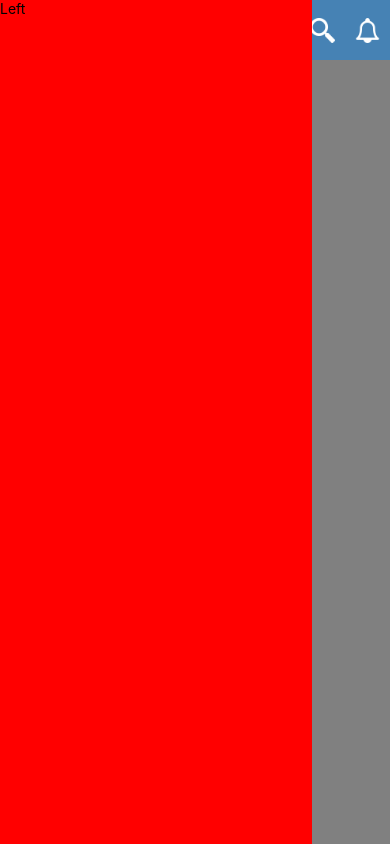
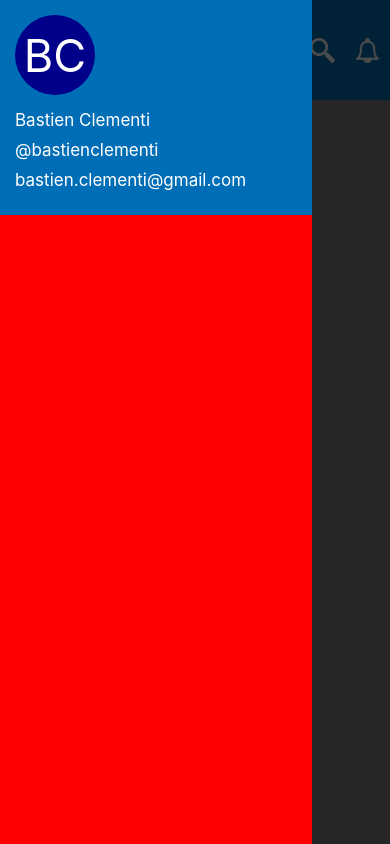
Before and after one commit to Bastien1234/trello-clone-react-native, a React Native app: screen /Log in a window 390 px wide. Both pictures are taken after a click on the element 22 px from the left and 30 px from the top of the page. Built offline with nearby package versions, Linux system fonts and the light colour scheme.

Commit message:
options screen un peu avance

```diff
--- /dev/null
+++ b/constants/constants.js
@@ -0,0 +1,6 @@
+const constants = {
+    blue: "rgb(0, 110, 183)",
+    iconsSize: 25,
+}
+
+export default constants;
--- a/screens/HeaderScreen.js
+++ b/screens/HeaderScreen.js
@@ -1,13 +1,8 @@
 import { StyleSheet, Text, View, Pressable, Image } from 'react-native';
 import React,{ useState } from 'react';
 import { SafeAreaView } from 'react-native-safe-area-context';
-import { createDrawerNavigator } from '@react-navigation/drawer';
 import { NavigationContainer } from '@react-navigation/native';
-
-const Drawer = createDrawerNavigator();
-
-const blue = "rgb(70, 130, 180)";
-const iconsSize = 25;
+import constants from './../constants/constants';
 
 const HeaderScreen = ({ navigation, title, showOptions, setShowOptions, optionKickingIn }) => {
 
@@ -40,17 +35,17 @@ export default HeaderScreen
 const styles = StyleSheet.create({
     header: {
         flexDirection: 'row',
-        backgroundColor: blue,
-        height: 60,
-        alignItems: 'center'
+        backgroundColor: constants.blue,
+        height: 100,
+        alignItems: 'center',
     },
 
     png: {
-        height: iconsSize,
-        width: iconsSize,
+        height: constants.iconsSize,
+        width: constants.iconsSize,
         tintColor: "white",
         marginLeft: 10,
-        marginRight: 10
+        marginRight: 10,
     },
 
     title: {
--- a/screens/LogScreen.js
+++ b/screens/LogScreen.js
@@ -13,7 +13,7 @@ const LogScreen = ({ navigation }) => {
     const optionKickingIn = () => {
         Animated.timing(optionAnim, {
             toValue : 4,
-            duration: 888,
+            duration: 333,
             useNativeDriver: false
         }).start();
     }
--- a/screens/OptionScreen.js
+++ b/screens/OptionScreen.js
@@ -1,14 +1,27 @@
-import { StyleSheet, Text, View, Pressable, Animated } from 'react-native';
+import { StyleSheet, Text, View, Pressable, Animated, Dimensions } from 'react-native';
 import React, { useRef, useState } from 'react';
 import { SafeAreaView } from 'react-native-safe-area-context';
+import constants from '../constants/constants';
+
+let ScreenHeight = Dimensions.get("window").height;
 
 const OptionScreen = ({ navigation, showOptions, setShowOptions, optionAnim }) => {
+
+
 
 
   return (
     <SafeAreaView style={styles.global}>
       <Animated.View style={{backgroundColor:"red", flex: optionAnim}}>
-          <Text>Left</Text>
+          {/* Upper view */}
+          <View style={styles.upperView}>
+              <View style={styles.round}>
+                  <Text style={styles.roundText}>BC</Text>
+              </View>
+              <Text style={styles.textTop}>Bastien Clementi</Text>
+              <Text style={styles.textTop}>@bastienclementi</Text>
+              <Text style={styles.textTop}>bastien.clementi@gmail.com</Text>
+          </View>
       </Animated.View>
 
 
@@ -32,15 +45,48 @@ const styles = StyleSheet.create({
         flexDirection: "row",
         position: "absolute",
         width: "100%",
-        height: "100%"
+        height: ScreenHeight
     },
 
     left: {
         backgroundColor: "red",
+        flex: 1
     },
 
     right: {
         flex: 1,
-        backgroundColor: "transparent",
+        backgroundColor: "black",
+        opacity: 0.7
+    },
+
+    upperView: {
+        backgroundColor: constants.blue,
+        paddingBottom: 20
+    },
+
+    round: {
+        backgroundColor: "darkblue",
+        justifyContent: "center",
+        alignItems: "center",
+        width: 80,
+        height: 80,
+        borderRadius: 40,
+        marginTop: 15,
+        marginBottom: 10,
+        marginLeft: 15
+
+    },
+
+    roundText: {
+        fontSize: 45,
+        color: "white"
+    },
+
+    textTop: {
+        color: "white",
+        fontSize: 17,
+        marginTop: 5,
+        marginBottom: 5,
+        marginLeft: 15,
     }
 })
```
Also changed, not shown: 1 other file (tests, documents, lock files or other folders).
